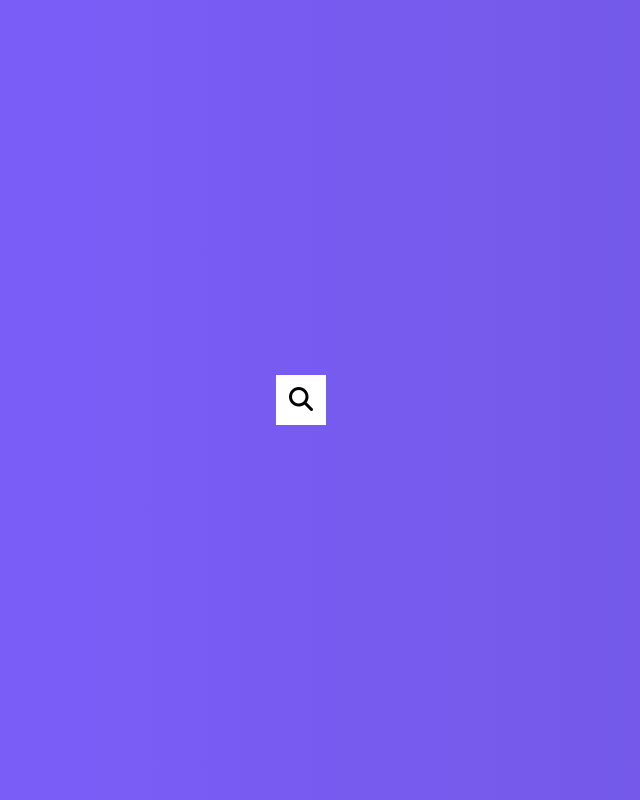
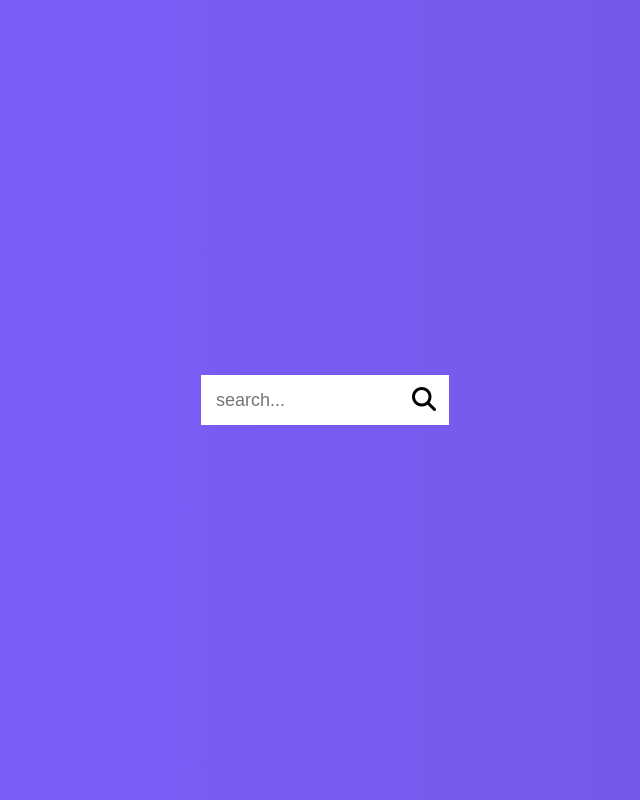
Before and after one commit to lewisjones37/hidden_search_bar, a plain HTML site: page index.html in a window 1280 px wide. Both pictures are taken after a click on the button 640 px from the left and 400 px from the top of the page. Shown: the whole page, without its empty margins (339-979 px from the left). Drawn offline with Linux system fonts and the light colour scheme.

Commit message:
add script to html file, also add event listener to js file to add active class to search class

```diff
--- a/index.html
+++ b/index.html
@@ -21,6 +21,6 @@
 
     </div>
 
-
+ <script src="script.js"></script>
 </body>
 </html>
--- a/script.js
+++ b/script.js
@@ -1,3 +1,8 @@
 const search = document.querySelector('.search')
 const btn = document.querySelector('.btn')
 const input = document.querySelector('.input')
+
+btn.addEventListener('click', () => {
+    search.classList.toggle('active')
+    input.focus()
+})
```
